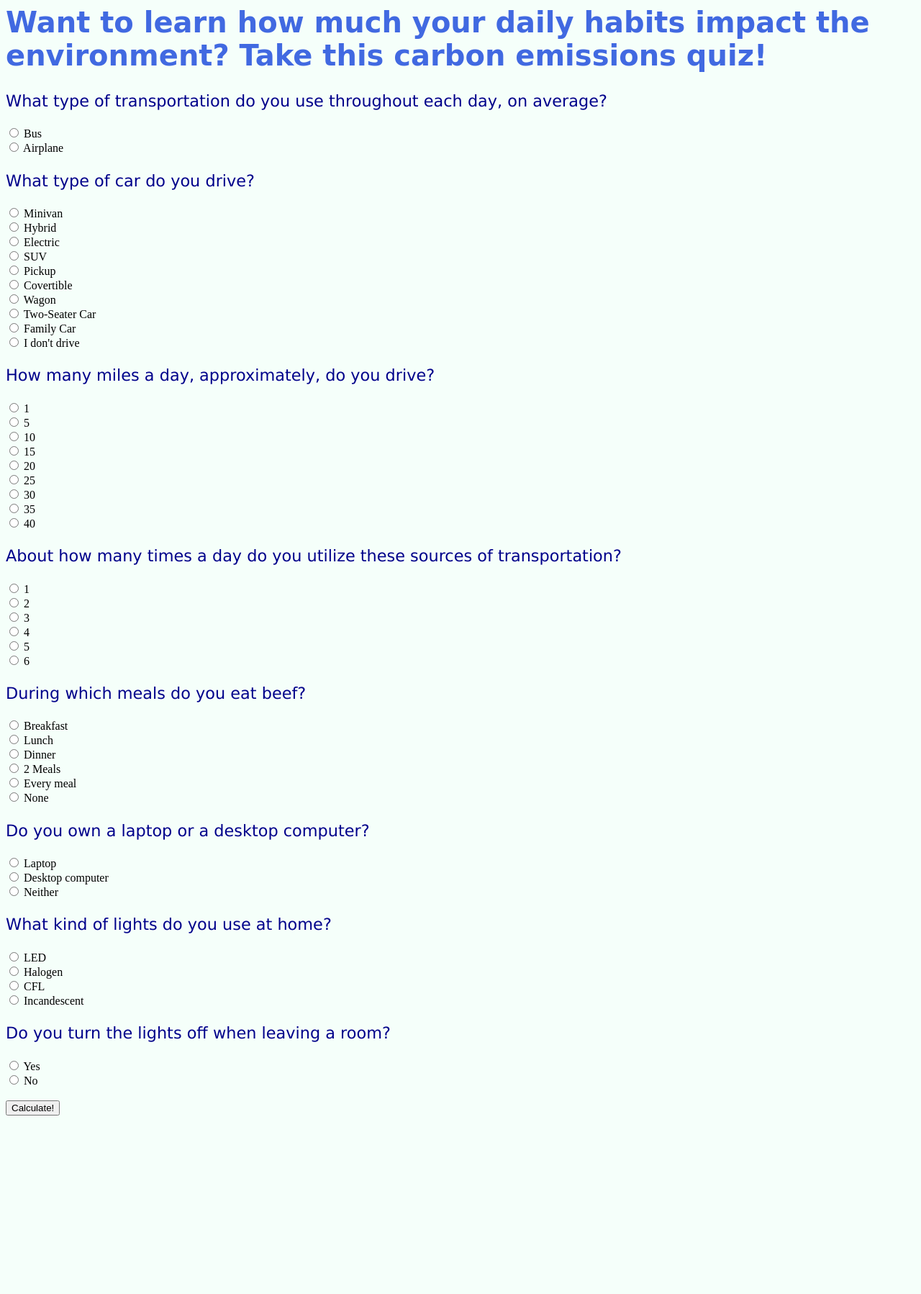
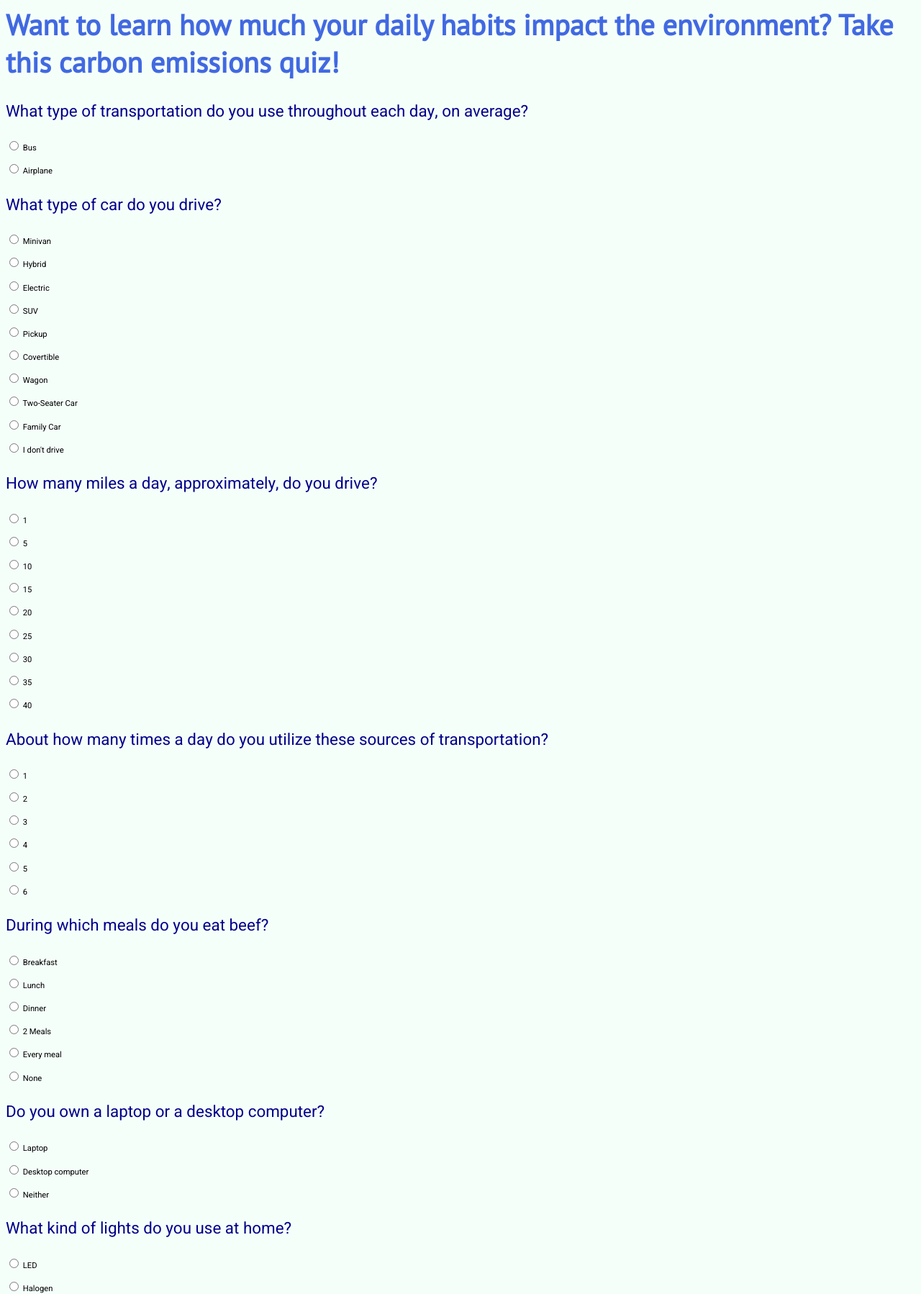
Before and after one commit to 2021rsuvanto/First-Push-to-GitHub, a Flask app: page / in a window 1280 px wide. Shown: the top 1798 px of the page at 72% size. Before the commit the page ends 1550 px from the top, so only its background shows below. Run offline with Flask 2, Linux system fonts and the light colour scheme; some libraries are stand-ins or nearby versions.

Commit message:
third-push

```diff
--- a/app/routes.py
+++ b/app/routes.py
@@ -207,13 +207,13 @@ def plastic_quiz():
     if platipus == "plastic" or "paper":
         advice += "If you eat off of glass plates and cut down on the number of plastic or paper plates you buy, your negative impact on the environment will greatly decrease, based on your current plastic-usage habits. I know washing dishes is a pain, but in the end, it is worth it!"
 
-    if platipus2 == "No" or "Sometimes":
+    if platipus2 == "No":
         advice += "<br><br>If you cut down on the number of plastic and paper cups you use and instead bring portable beverage bottles when purchasing coffee and other drinks, your negative impact on the environment will greatly decrease, based on your current plastic-usage habits. I know washing dishes is a pain, but in the end, it is worth it!"
 
-    if platipus3 == "No" or "Sometimes":
+    if platipus3 == "No":
         advice += "<br><br>If you cut down on the number of plastic and paper bags you use and instead bring reusable shopping bags when shopping for food, etc., your negative impact on the environment will greatly decrease, based on your current plastic-usage habits."
 
-    if platipus4 == "No" or "Sometimes":
+    if platipus4 == "No":
         advice += "<br><br>If you cut down on the number of plastic and paper bags you use and instead bring reusable produce bags when grocery shopping, your negative impact on the environment will greatly decrease, based on your current plastic-usage habits."
 
     if platipus5 == "Plastic" or "Paper":
--- a/app/templates/index.html
+++ b/app/templates/index.html
@@ -1,19 +1,30 @@
 <html>
     <head>
-      <!-- <link rel="stylesheet" href="/../static/style.css"> -->
+      <link href="https://fonts.googleapis.com/css?family=Heebo:400,800|Open+Sans:400,600|PT+Sans&display=swap" rel="stylesheet">
       <style>
       h1 {
         color: #4169E1;
-        font-family: "Comic Sans MS";
+        font-family: 'PT Sans', sans-serif;
         font-size: 250%;
       }
-      p  {
+      p {
         color: #00008B;
-        font-family: "Lucida Sans Unicode";
+        font-family: 'Heebo', sans-serif;
         font-size: 140%;
       }
       body {
         background-color: #F5FFFA;
+      }
+      input {
+        padding: 10px 15px;
+        color: #000000;
+        border-radius: 8px;
+        border: 2px solid blue;
+      }
+      .answers {
+        font-family: 'Heebo', sans-serif;
+        font-size: 70%;
+        color: #000000;
       }
 </style>
         <title>Carbon Emissions Quiz</title>
@@ -22,57 +33,59 @@
       <h1>Want to learn how much your daily habits impact the environment? Take this carbon emissions quiz!</h1>
       <form action = "/carbon_quiz" method="post">
           <p>What type of transportation do you use throughout each day, on average?</p>
-            <input type="radio" name="transportation" value="Bus"> Bus<br>
+            <p class="answers"><input type="radio" name="transportation" value="Bus"> Bus<br>
             <!-- <input type="radio" name="transportation" value="Car"> Car<br> -->
-            <input type="radio" name="transportation" value="Airplane"> Airplane<br>
+            <p class="answers"><input type="radio" name="transportation" value="Airplane"> Airplane<br>
           <p>What type of car do you drive?</p>
-            <input type="radio" name="car" value="Minivan"> Minivan<br>
-            <input type="radio" name="car" value="Hybrid"> Hybrid<br>
-            <input type="radio" name="car" value="Electric"> Electric<br>
-            <input type="radio" name="car" value="SUV"> SUV<br>
-            <input type="radio" name="car" value="Pickup"> Pickup<br>
-            <input type="radio" name="car" value="Covertible"> Covertible<br>
-            <input type="radio" name="car" value="Wagon"> Wagon<br>
-            <input type="radio" name="car" value="Two-Seater Car"> Two-Seater Car<br>
-            <input type="radio" name="car" value="Family Car"> Family Car<br>
-            <input type="radio" name="car" value="I don't drive"> I don't drive<br>
+            <p class="answers"><input type="radio" name="car" value="Minivan"> Minivan<br>
+            <p class="answers"><input type="radio" name="car" value="Hybrid"> Hybrid<br>
+            <p class="answers"><input type="radio" name="car" value="Electric"> Electric<br>
+            <p class="answers"><input type="radio" name="car" value="SUV"> SUV<br>
+            <p class="answers"><input type="radio" name="car" value="Pickup"> Pickup<br>
+            <p class="answers"><input type="radio" name="car" value="Covertible"> Covertible<br>
+            <p class="answers"><input type="radio" name="car" value="Wagon"> Wagon<br>
+            <p class="answers"><input type="radio" name="car" value="Two-Seater Car"> Two-Seater Car<br>
+            <p class="answers"><input type="radio" name="car" value="Family Car"> Family Car<br>
+            <p class="answers"><input type="radio" name="car" value="I don't drive"> I don't drive<br>
           <p>How many miles a day, approximately, do you drive?</p>
-            <input type="radio" name="mileage" value="1"> 1<br>
-            <input type="radio" name="mileage" value="5"> 5<br>
-            <input type="radio" name="mileage" value="10"> 10<br>
-            <input type="radio" name="mileage" value="15"> 15<br>
-            <input type="radio" name="mileage" value="20"> 20<br>
-            <input type="radio" name="mileage" value="25"> 25<br>
-            <input type="radio" name="mileage" value="30"> 30<br>
-            <input type="radio" name="mileage" value="35"> 35<br>
-            <input type="radio" name="mileage" value="40"> 40<br>
+            <p class="answers"><input type="radio" name="mileage" value="1"> 1<br>
+            <p class="answers"><input type="radio" name="mileage" value="5"> 5<br>
+            <p class="answers"><input type="radio" name="mileage" value="10"> 10<br>
+            <p class="answers"><input type="radio" name="mileage" value="15"> 15<br>
+            <p class="answers"><input type="radio" name="mileage" value="20"> 20<br>
+            <p class="answers"><input type="radio" name="mileage" value="25"> 25<br>
+            <p class="answers"><input type="radio" name="mileage" value="30"> 30<br>
+            <p class="answers"><input type="radio" name="mileage" value="35"> 35<br>
+            <p class="answers"><input type="radio" name="mileage" value="40"> 40<br>
           <p>About how many times a day do you utilize these sources of transportation?</p>
-            <input type="radio" name="trans per day" value="1"> 1<br>
-            <input type="radio" name="trans per day" value="2"> 2<br>
-            <input type="radio" name="trans per day" value="3"> 3<br>
-            <input type="radio" name="trans per day" value="4"> 4<br>
-            <input type="radio" name="trans per day" value="5"> 5<br>
-            <input type="radio" name="trans per day" value="6"> 6<br>
+            <p class="answers"><input type="radio" name="trans per day" value="1"> 1<br>
+            <p class="answers"><input type="radio" name="trans per day" value="2"> 2<br>
+            <p class="answers"><input type="radio" name="trans per day" value="3"> 3<br>
+            <p class="answers"><input type="radio" name="trans per day" value="4"> 4<br>
+            <p class="answers"><input type="radio" name="trans per day" value="5"> 5<br>
+            <p class="answers"><input type="radio" name="trans per day" value="6"> 6<br>
           <p>During which meals do you eat beef?</p>
-              <input type="radio" name="meat per meal" value="Breakfast"> Breakfast<br>
-              <input type="radio" name="meat per meal" value="Lunch"> Lunch<br>
-              <input type="radio" name="meat per meal" value="Dinner"> Dinner<br>
-              <input type="radio" name="meat per meal" value="2 Meals"> 2 Meals<br>
-              <input type="radio" name="meat per meal" value="Every meal"> Every meal<br>
-              <input type="radio" name="meat per meal" value="None"> None<br>
+              <p class="answers"><input type="radio" name="meat per meal" value="Breakfast"> Breakfast<br>
+              <p class="answers"><input type="radio" name="meat per meal" value="Lunch"> Lunch<br>
+              <p class="answers"><input type="radio" name="meat per meal" value="Dinner"> Dinner<br>
+              <p class="answers"><input type="radio" name="meat per meal" value="2 Meals"> 2 Meals<br>
+              <p class="answers"><input type="radio" name="meat per meal" value="Every meal"> Every meal<br>
+              <p class="answers"><input type="radio" name="meat per meal" value="None"> None<br>
           <p>Do you own a laptop or a desktop computer?</p>
-              <input type="radio" name="computer" value="Laptop"> Laptop<br>
-              <input type="radio" name="computer" value="Desktop computer"> Desktop computer<br>
-              <input type="radio" name="computer" value="Neither"> Neither<br>
+              <p class="answers"><input type="radio" name="computer" value="Laptop"> Laptop<br>
+              <p class="answers"><input type="radio" name="computer" value="Desktop computer"> Desktop computer<br>
+              <p class="answers"><input type="radio" name="computer" value="Neither"> Neither<br>
           <p>What kind of lights do you use at home?</p>
-              <input type="radio" name="light" value="LED"> LED<br>
-              <input type="radio" name="light" value="Halogen"> Halogen<br>
-              <input type="radio" name="light" value="CFL"> CFL<br>
-              <input type="radio" name="light" value="Incandescent"> Incandescent<br>
+              <p class="answers"><input type="radio" name="light" value="LED"> LED<br>
+              <p class="answers"><input type="radio" name="light" value="Halogen"> Halogen<br>
+              <p class="answers"><input type="radio" name="light" value="CFL"> CFL<br>
+              <p class="answers"><input type="radio" name="light" value="Incandescent"> Incandescent<br>
           <p>Do you turn the lights off when leaving a room?</p>
-              <input type="radio" name="power usage" value="yes"> Yes<br>
-              <input type="radio" name="power usage" value="no"> No<br>
+              <p class="answers"><input type="radio" name="power usage" value="yes"> Yes<br>
+              <p class="answers"><input type="radio" name="power usage" value="no"> No<br>
             <br>
+            <br>
+
             <input type="submit" value="Calculate!"/>
 
       </form>
```
Also changed, not shown: app/templates/plastic_quiz.html (+36 -25 lines), app/templates/products.html (+11 -1 lines), app/templates/results.html (+12 -6 lines), app/templates/results2.html (+16 -4 lines), chart.py (deleted, +0 -24 lines), chart2.py (deleted, +0 -10 lines), pie_chart.py (deleted, +0 -10 lines), py_chart.py (deleted, +0 -13 lines), plot.png (deleted).
